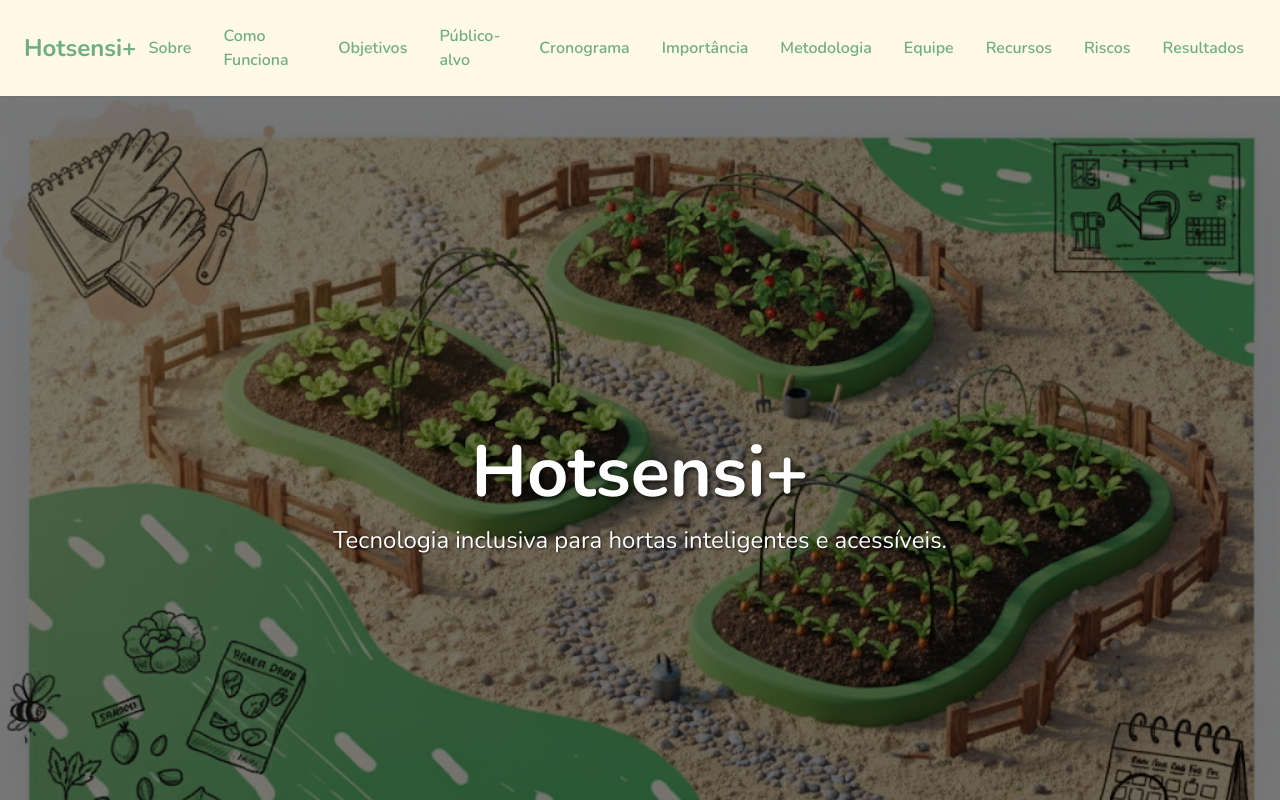
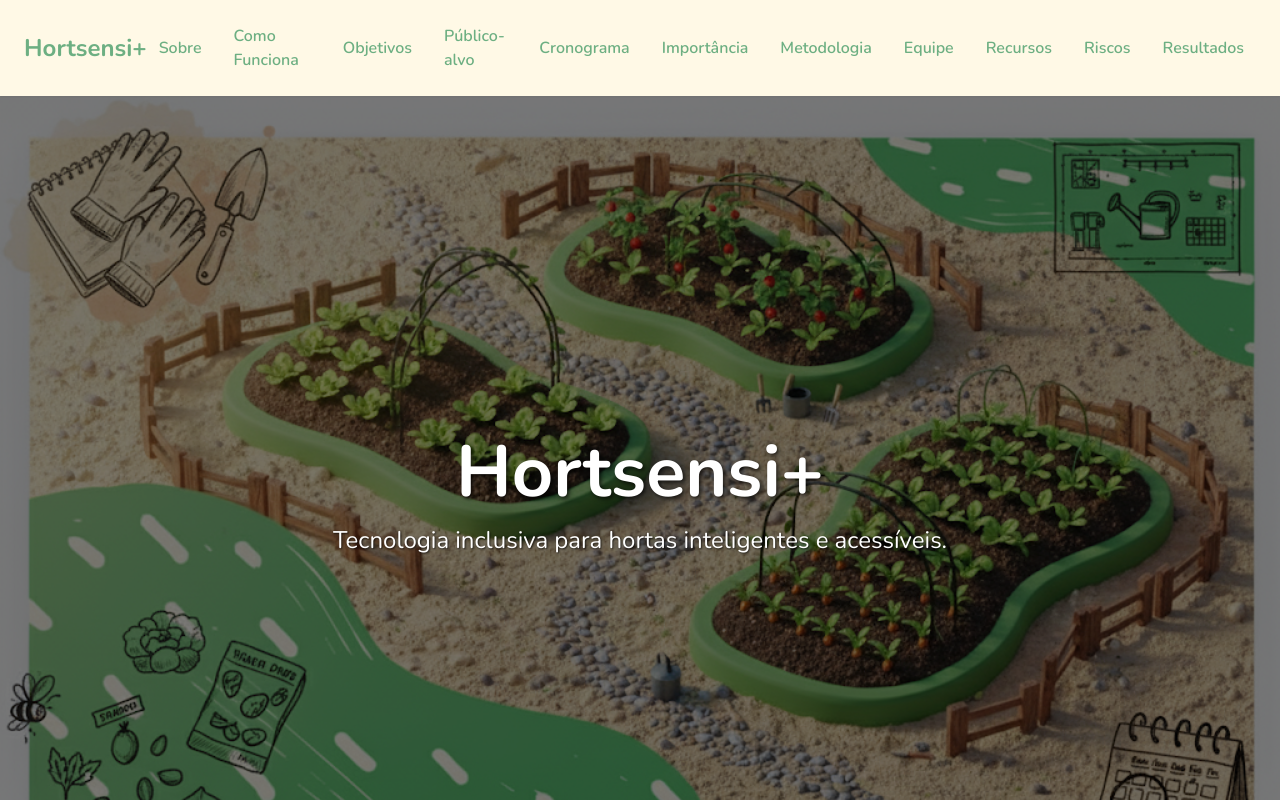
Before and after one commit to LuizxxGD/HORTA-INCLUSIVA-FAMETRO, a React (Vite) app: page / in a window 1280 px wide. Shown: the top 800 px of the page. Built offline with nearby package versions, Linux system fonts and the light colour scheme.

Commit message:
Rename 'Hotsensi' to 'Hortsensi' in App.tsx

```diff
--- a/App.tsx
+++ b/App.tsx
@@ -169,7 +169,7 @@ function App() {
     <div className="bg-creme text-gray-800">
       <header className="bg-creme/80 backdrop-blur-md sticky top-0 z-50 shadow-sm">
         <nav className="container mx-auto px-6 py-4 flex justify-between items-center">
-          <a href="#" className="text-2xl font-bold text-verde-escuro">Hotsensi+</a>
+          <a href="#" className="text-2xl font-bold text-verde-escuro">Hortsensi+</a>
           <div className="hidden lg:flex items-center space-x-2">
             {sections.map(section => (
               <NavLink key={section.id} href={`#${section.id}`}>{section.name}</NavLink>
@@ -186,7 +186,7 @@ function App() {
           <div className="absolute inset-0 bg-black/50"></div>
           <div className="text-center z-10 p-4 opacity-0 animate-fade-in-up">
             <h1 className="text-5xl md:text-7xl font-bold mb-4" style={{ textShadow: '2px 2px 4px rgba(0,0,0,0.7)' }}>
-              Hotsensi+
+              Hortsensi+
             </h1>
             <p className="text-xl md:text-2xl max-w-3xl mx-auto opacity-0 animate-fade-in-up animation-delay-200" style={{ textShadow: '1px 1px 2px rgba(0,0,0,0.7)' }}>
               Tecnologia inclusiva para hortas inteligentes e acessíveis.
```
